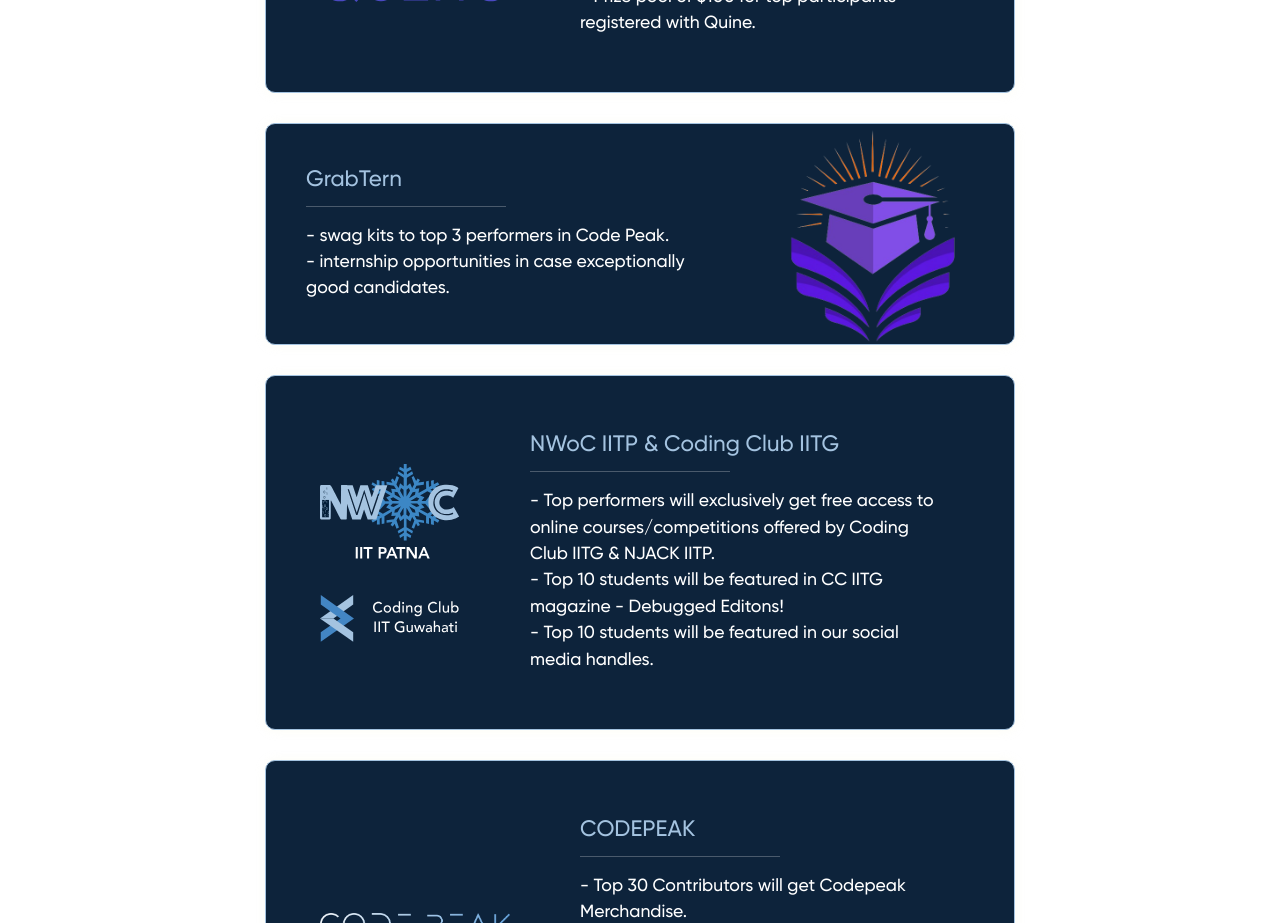
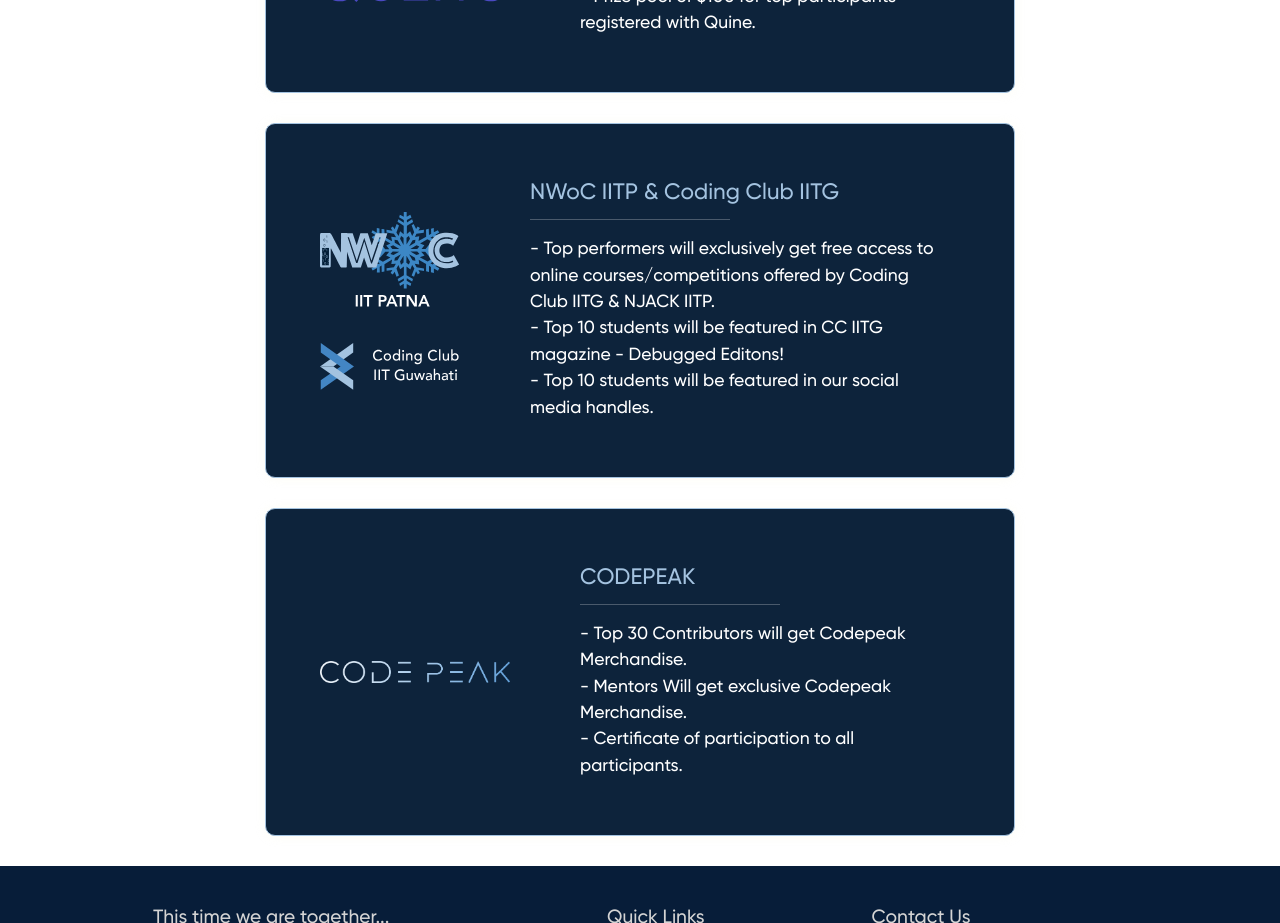
Before and after one commit to IITP-X-IITG/WoC-frontend, a React (Create React App) app: page /reward in a window 1280 px wide. Shown: the part 1160-2083 px from the top of the page. Built offline with nearby package versions, Linux system fonts and the light colour scheme.

Commit message:
upd: remove grabtern as a sponsor for breaching MoU

```diff
--- a/src/pages/Home.js
+++ b/src/pages/Home.js
@@ -118,16 +118,6 @@ export default function Home() {
               <a href="https://www.linkedin.com/company/os-community/" target="_blank" rel="noreferrer">
                 <img
                   src={osLogo}
-                  alt=""
-                  srcSet=""
-                  className="main_spons_img1"
-                  data-aos="zoom-in"
-                  data-aos-once="true"
-                />
-              </a>
-              <a href="https://www.grabtern.com/" target="_blank" rel="noreferrer">
-                <img
-                  src={grabtern}
                   alt=""
                   srcSet=""
                   className="main_spons_img1"
--- a/src/pages/Reward/reward.js
+++ b/src/pages/Reward/reward.js
@@ -66,15 +66,6 @@ export default function Reward() {
           abt1="- Prize pool of $100 for top participants registered with Quine."
         />
       </div>
-      <div className="rewardBox right" data-aos="fade-up" data-aos-once="true">
-        <img src={grabtern} alt="" className="rewardLogo" />
-        <RewardComp
-          className="rewardComp"
-          title="GrabTern"
-          abt1="- swag kits to top 3 performers in Code Peak."
-          abt2="- internship opportunities in case exceptionally good candidates."
-        />
-      </div>
       <div className="rewardBox left" data-aos="fade-up" data-aos-once="true">
         <div className="rewImg">
           <img src={NWocLogo} alt="" className="rewardLogo" />
```
